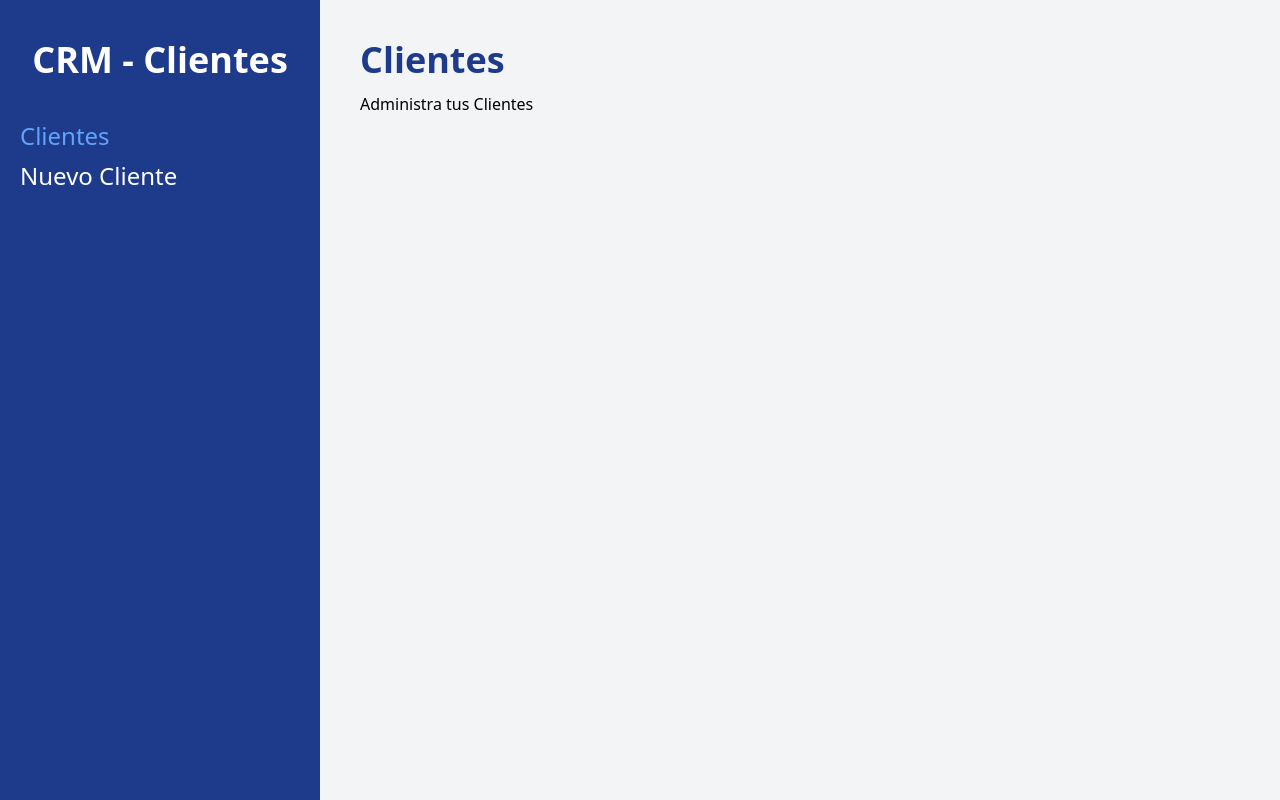
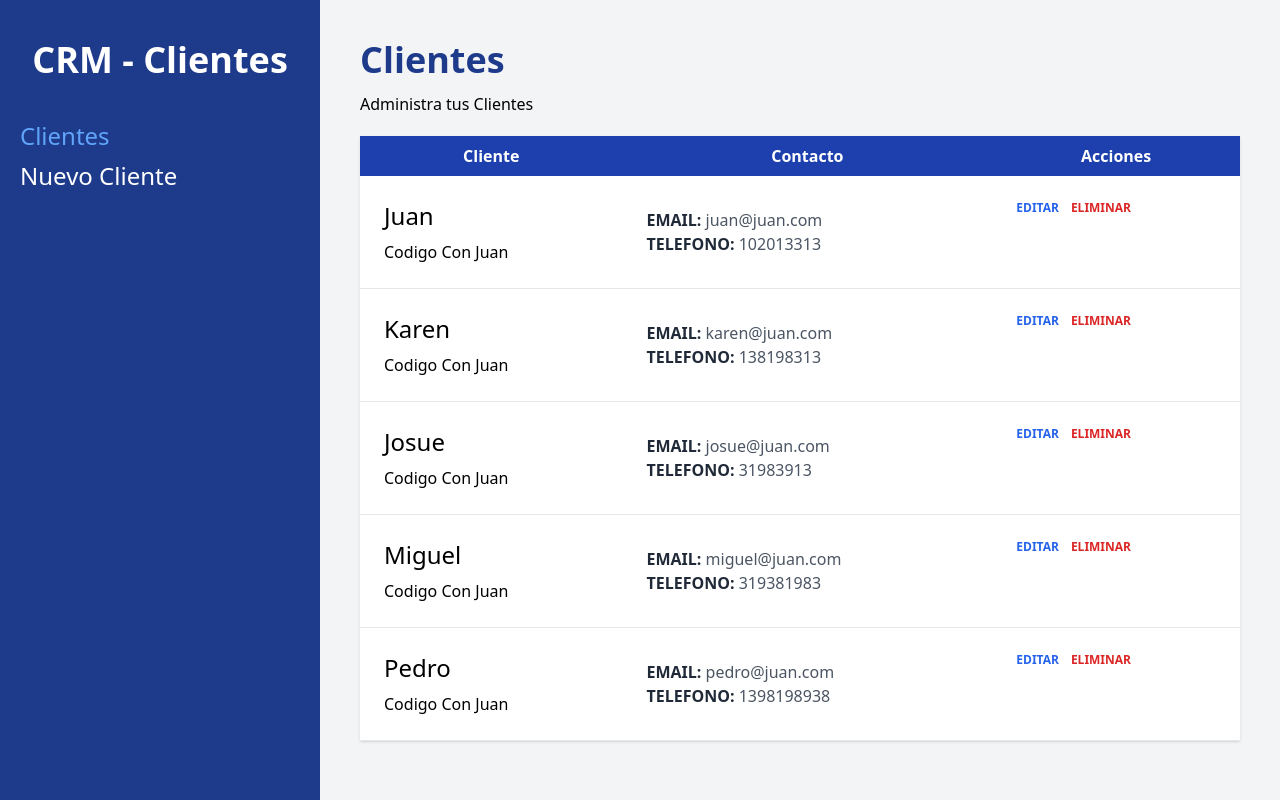
Before and after one commit to JuanRaV/crm-react, a React (Vite) app: page / in a window 1280 px wide. Built offline with nearby package versions, Linux system fonts and the light colour scheme.

Commit message:
Starting the table to show the clients data

```diff
--- /dev/null
+++ b/src/components/Cliente.jsx
@@ -0,0 +1,39 @@
+
+const Cliente = ({cliente}) => {
+    const {nombre,empresa,email,telefono,id} = cliente
+  return (
+    <>
+        <tr className="border-b">
+            <td className="p-6 space-y-2">
+                <p className="text-2xl text-gray">{nombre}</p>
+                <p className="">{empresa}</p>
+            </td>
+            <td className="p-6">
+                <p className="text-gray-600">
+                    <span className="text-gray-800 uppercase font-bold">Email: </span>{email}
+                </p>
+                <p className="text-gray-600">
+                    <span className="text-gray-800 uppercase font-bold">Telefono: </span>{telefono}
+                </p>
+            </td>
+
+            <td className="p-6 flex gap-3">
+                <button
+                    type="button"
+                    className="text-blue-600 hover:text-blue-700 uppercase font-bold text-xs"
+                >
+                    Editar
+                </button>
+                <button
+                    type="button"
+                    className="text-red-600 hover:text-red-700 uppercase font-bold text-xs"
+                >
+                    Eliminar
+                </button>
+            </td>
+        </tr>
+    </>
+  )
+}
+
+export default Cliente
--- a/src/pages/Index.jsx
+++ b/src/pages/Index.jsx
@@ -1,16 +1,79 @@
+import { useLoaderData } from "react-router-dom";
+import Cliente from "../components/Cliente";
 
 //Similar a un UseState
 export function loader(){
-  return 'Desde Loader';
+    const clientes = [
+      {
+          id: 1,
+          nombre: 'Juan',
+          telefono: 102013313,
+          email: "juan@juan.com",
+          empresa: 'Codigo Con Juan'
+      },
+      {
+          id: 2,
+          nombre: 'Karen',
+          telefono: 138198313,
+          email: "karen@juan.com",
+          empresa: 'Codigo Con Juan'
+      },
+      {
+          id: 3,
+          nombre: 'Josue',
+          telefono: 31983913,
+          email: "josue@juan.com",
+          empresa: 'Codigo Con Juan'
+      },
+      {
+          id: 4,
+          nombre: 'Miguel',
+          telefono: 319381983,
+          email: "miguel@juan.com",
+          empresa: 'Codigo Con Juan'
+      },
+      {
+          id: 5,
+          nombre: 'Pedro',
+          telefono: 1398198938,
+          email: "pedro@juan.com",
+          empresa: 'Codigo Con Juan'
+      },
+  ];
+  return clientes
 }
 
 const Index = () => {
+  //Accedemos al loader
+  const clientes = useLoaderData()
 
 
   return (
     <>
       <h1 className="font-black text-4xl text-blue-900">Clientes</h1>
       <p className="mt-3">Administra tus Clientes</p>
+      {clientes.length?(
+        <table className="w-full bg-white shadow mt-5 table-auto">
+          <thead className="bg-blue-800 text-white">
+            <tr>
+              <th className="p-2">Cliente</th>
+              <th className="p-2">Contacto</th>
+              <th className="p-2">Acciones</th>
+            </tr>
+            </thead>
+            <tbody>
+              {clientes.map(cliente=>(
+                <Cliente
+                  cliente={cliente}
+                  key={cliente.id}
+                />
+              ))}
+            </tbody>
+
+        </table>
+      ):(
+        <p className="text-center mt-10">No Hay Clientes</p>
+      )}
     </>
   )
 }
```
